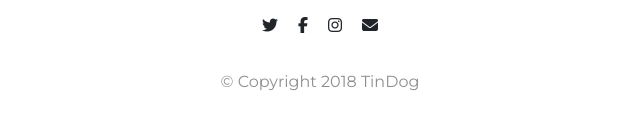
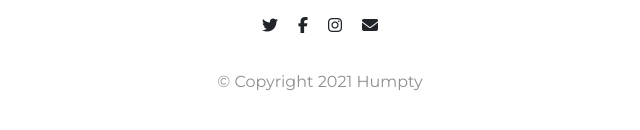
Before and after one commit to osamaaleem1/TinDog, a plain HTML site: page index.html in a window 1280 px wide. Shown: the part 3004-3134 px from the top of the page, 320-960 px from the left. Drawn offline with nearby package versions, Linux system fonts and the light colour scheme.

Commit message:
copyright.xD

```diff
--- a/index.html
+++ b/index.html
@@ -202,7 +202,7 @@ font-family: 'Ubuntu', sans-serif; -->
     <span><i class="fab fa-twitter"></i></span><span><i class="fab fa-facebook-f"></i></span><span><i
         class="fab fa-instagram"></i></span><span><i class="fas fa-envelope"></i></span>
 
-    <p class="end-note">© Copyright 2018 TinDog</p>
+    <p class="end-note">© Copyright 2021 Humpty</p>
 
   </footer>
 
```
